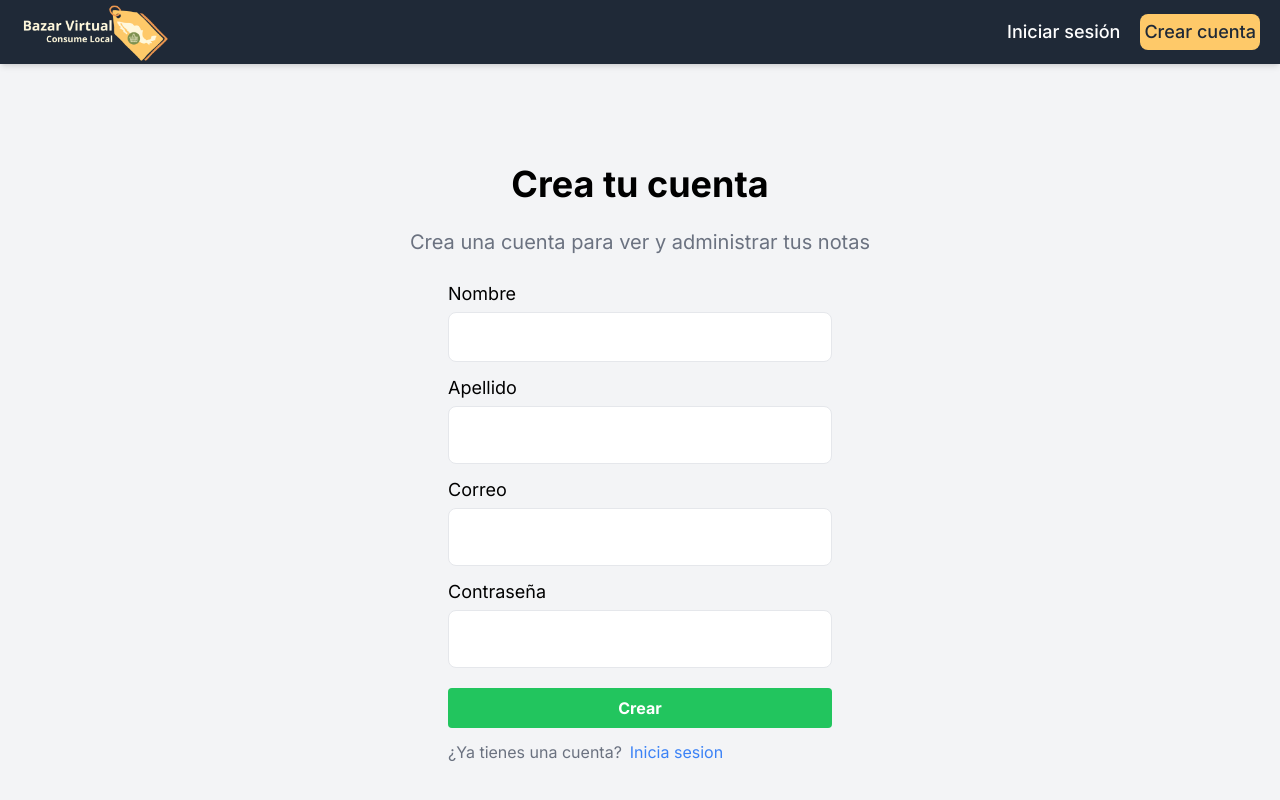
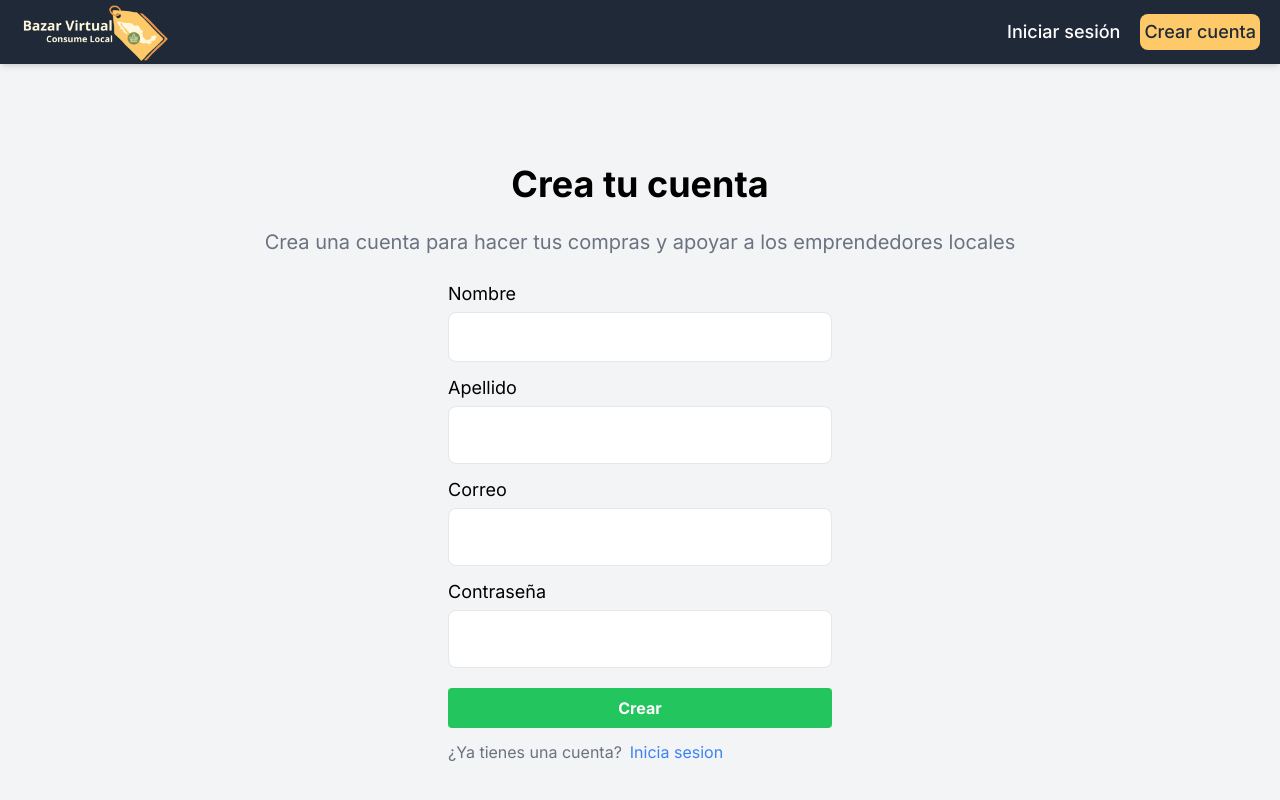
Before and after one commit to geranhuns/bazar-virtual, a Next.js app: page /register in a window 1280 px wide. Shown: the top 800 px of the page. Built offline with nearby package versions, Linux system fonts and the light colour scheme.

Commit message:
addedchanged message for register

```diff
--- a/src/app/register/page.js
+++ b/src/app/register/page.js
@@ -3,10 +3,11 @@ import RegisterForm from "@/components/register/RegisterForm";
 export default function page() {
   return (
     <>
-      <div className="flex flex-col items-center h-screen justify-center bg-gray-100">
+      <div className="flex flex-col items-center h-screen justify-center bg-gray-100 ">
         <h1 className="text-4xl text-black mb-6 font-bold">Crea tu cuenta</h1>
         <h2 className="text-xl text-gray-500 mb-6">
-          Crea una cuenta para ver y administrar tus notas
+          Crea una cuenta para hacer tus compras y apoyar a los emprendedores
+          locales
         </h2>
         <RegisterForm />
       </div>
```
